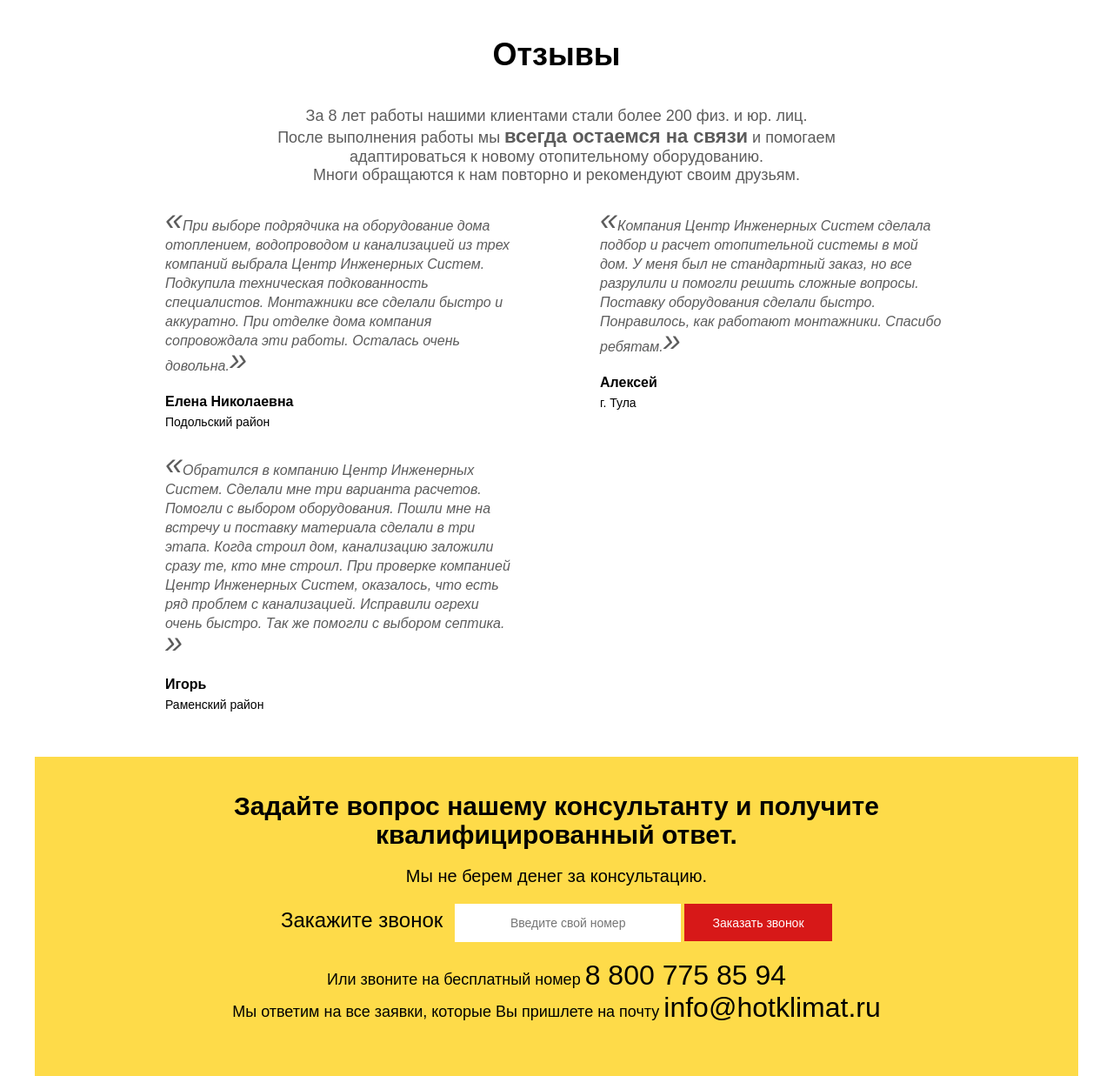
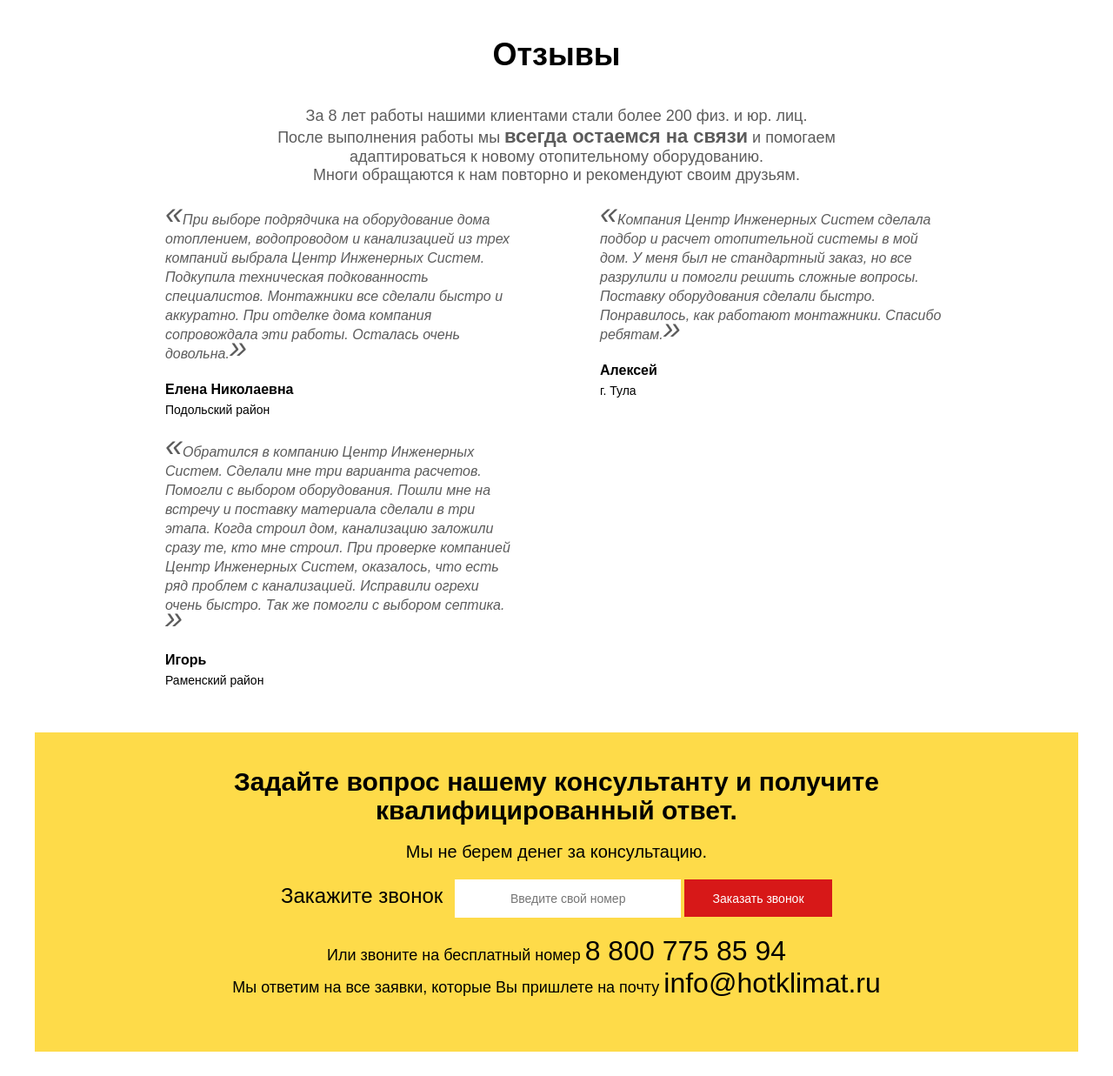
Before and after one commit to vleukhin/domotoplenya, a PHP site: page / in a window 1280 px wide. Shown: the part 5249-6486 px from the top of the page at 87% size. After the commit the page ends 6458 px from the top, so only its background shows below. Run offline with PHP 8.4, Linux system fonts and the light colour scheme.

Commit message:
review quote fix

```diff
--- a/css/style.css
+++ b/css/style.css
@@ -346,6 +346,7 @@ header .contacts .phone {
 }
 #reviews .review .text span {
   font-size: 36px;
+  line-height: 8px;
 }
 #reviews .review .name {
   font-size: 16px;
--- a/less/style.less
+++ b/less/style.less
@@ -430,6 +430,7 @@ header {
 
 			span{
 				font-size: 36px;
+				line-height: 8px;
 			}
 		}
 
```
